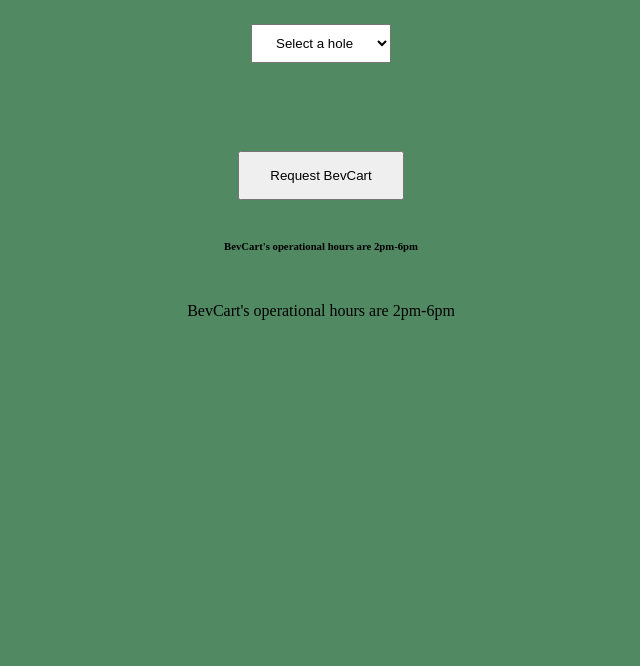
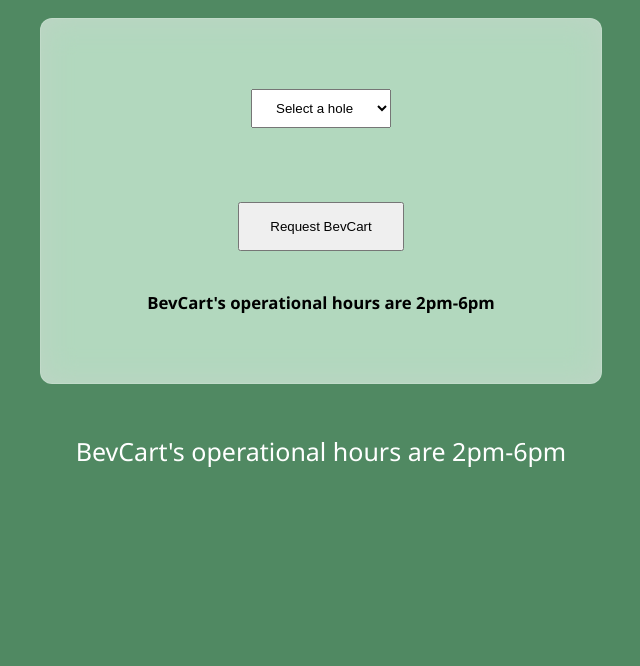
Before and after one commit to Vivian-Trieu/BevTrackr, a plain HTML site: page homelist.html in a window 1280 px wide. Shown: the part 134-800 px from the top of the page, without its empty margins (319-959 px from the left). Drawn offline with Linux system fonts and the light colour scheme; no server answers.

Commit message:
Update homelist.css
updated UI

```diff
--- a/homelist.css
+++ b/homelist.css
@@ -9,12 +9,21 @@
 }
 
 .container {
+    width:20em;
+    margin: auto;
+    color: #508962;
+    backdrop-filter: blur(16px) saturate(180%);
+    -webkit-backdrop-filter: blur(16px) saturate(180%);
+    background-color: rgba(255, 255, 255, 0.63);
+    border-radius: 12px;
+    border: 1px solid rgba(255, 255, 255, 0.125);
+    padding: 20px 30px 30px 30px;
     display: block;
 }
 
 button {
     padding: 15px 30px;
-    margin-top: 70px;
+    margin-top: 40px;
 }
 
 #status-text {
@@ -28,4 +37,10 @@
 
 body {
     background-color: #508962;
+    color: white;
+    font: 25px 'Segoe UI'
 }
+
+h6 {
+    color: black;
+}
```
